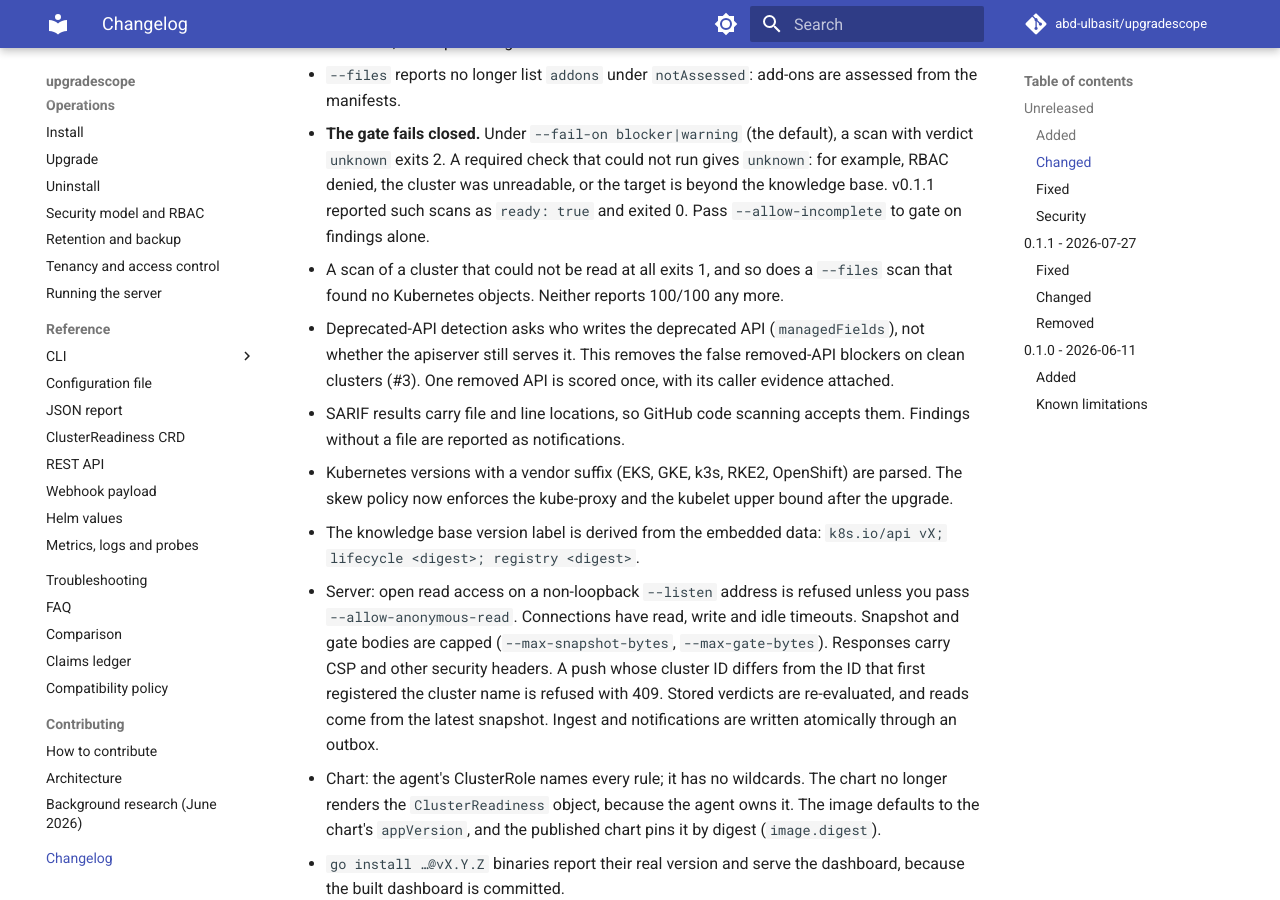
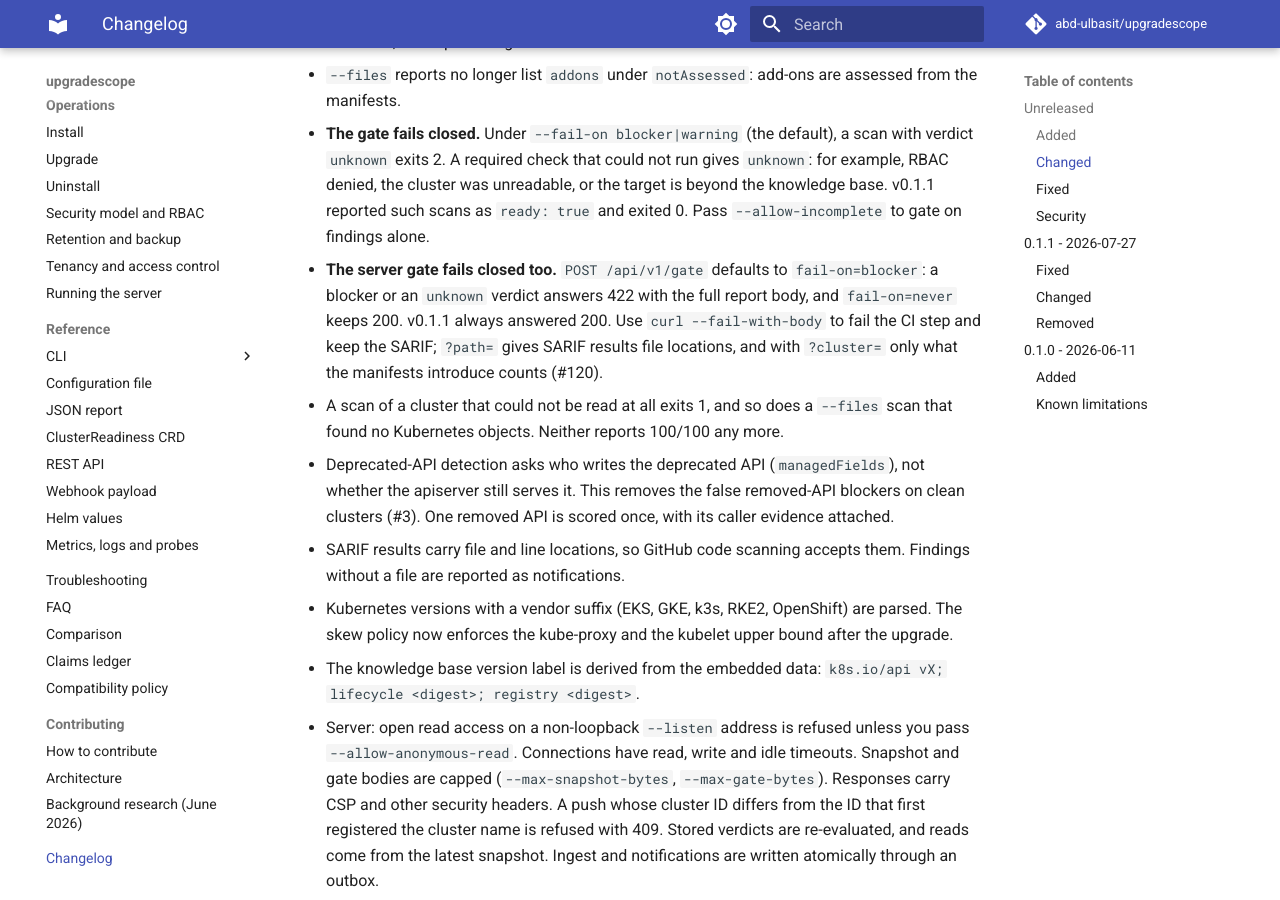
Before and after one commit to abd-ulbasit/upgradescope, an MkDocs documentation site: the page built from docs/changelog.md, in a window 1280 px wide and 900 px high, scrolled down 6096 px. Built offline with MkDocs 1.6.1 and Material for MkDocs 9.7.7, drawn with Linux system fonts in a browser that asks for light colours; comment, search, counter and statistics services are not loaded.

Commit message:
docs,ci: the server gate's fail-closed default in the changelog; the e2e runs when the CI gate page changes
#120's remaining items: CHANGELOG records that /api/v1/gate now defaults
to fail-on=blocker (422 on a blocker or unknown, v0.1.1 always 200); the
CI gate page says the server gate has no allow-incomplete, so a cluster
on the KB's newest minor gets unknown until a newer release; the e2e
filter counts docs/getting-started/ci-gate.md, whose command hack/e2e.sh
now runs.

Refs #120

Co-Authored-By: Claude Fable 5 <noreply@anthropic.com>

```diff
--- a/CHANGELOG.md
+++ b/CHANGELOG.md
@@ -284,6 +284,12 @@ a CI gate.
   unreadable, or the target is beyond the knowledge base. v0.1.1 reported
   such scans as `ready: true` and exited 0. Pass `--allow-incomplete` to
   gate on findings alone.
+- **The server gate fails closed too.** `POST /api/v1/gate` defaults to
+  `fail-on=blocker`: a blocker or an `unknown` verdict answers 422 with
+  the full report body, and `fail-on=never` keeps 200. v0.1.1 always
+  answered 200. Use `curl --fail-with-body` to fail the CI step and keep
+  the SARIF; `?path=` gives SARIF results file locations, and with
+  `?cluster=` only what the manifests introduce counts (#120).
 - A scan of a cluster that could not be read at all exits 1, and so does a
   `--files` scan that found no Kubernetes objects. Neither reports
   100/100 any more.
```
Also changed, not shown: docs/getting-started/ci-gate.md (+6 -0 lines), 1 other file.
